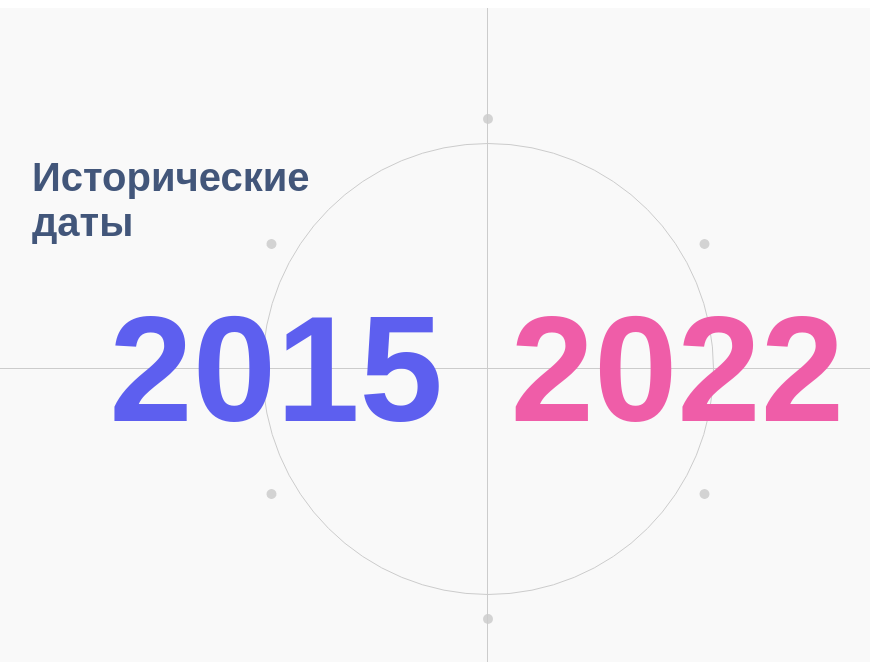
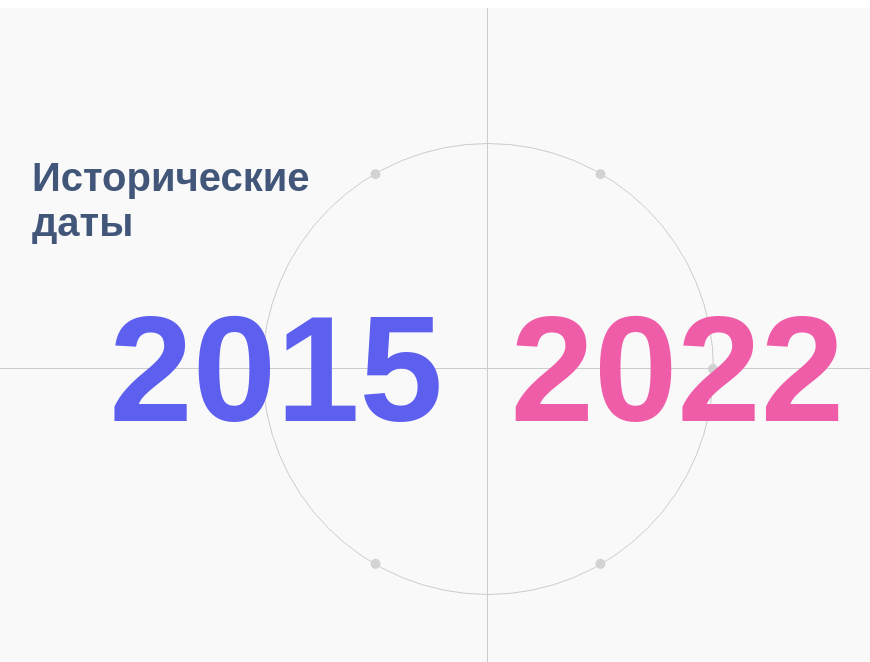
Before and after one commit to mayerprog/historical-events, a React app: page / in a window 1280 px wide. Shown: the top 662 px of the page, without its empty margins (153-1023 px from the left). Built offline with nearby package versions, Linux system fonts and the light colour scheme.

Commit message:
style: change smallcircles position

```diff
--- a/src/components/HistoryCircle/HistoryCircle.tsx
+++ b/src/components/HistoryCircle/HistoryCircle.tsx
@@ -17,8 +17,8 @@ const HistoryCircle: React.FC = () => {
               className={styles.smallCircle}
               style={{
                 transform: `rotate(${
-                  index * (360 / smallCircles.length)
-                }deg) translate(0, -250px)`,
+                  index * (360 / smallCircles.length) + 30
+                }deg) translate(0, -225px)`,
               }}
             ></div>
           ))}
```
